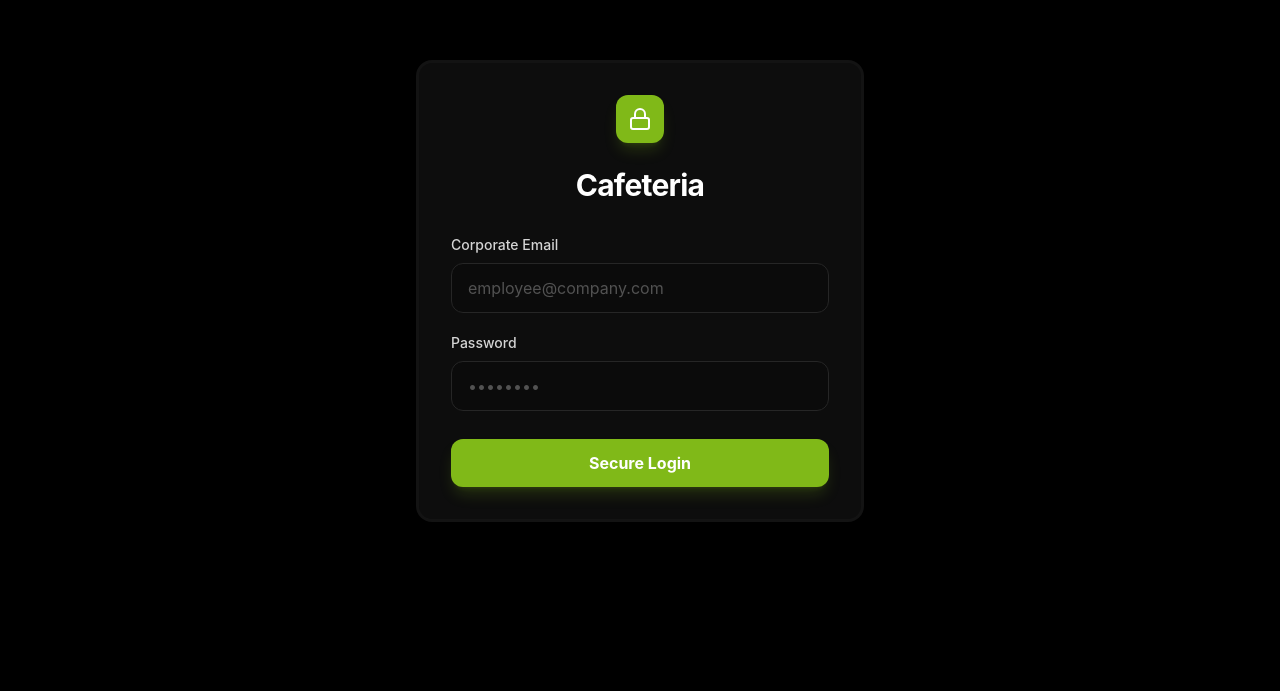
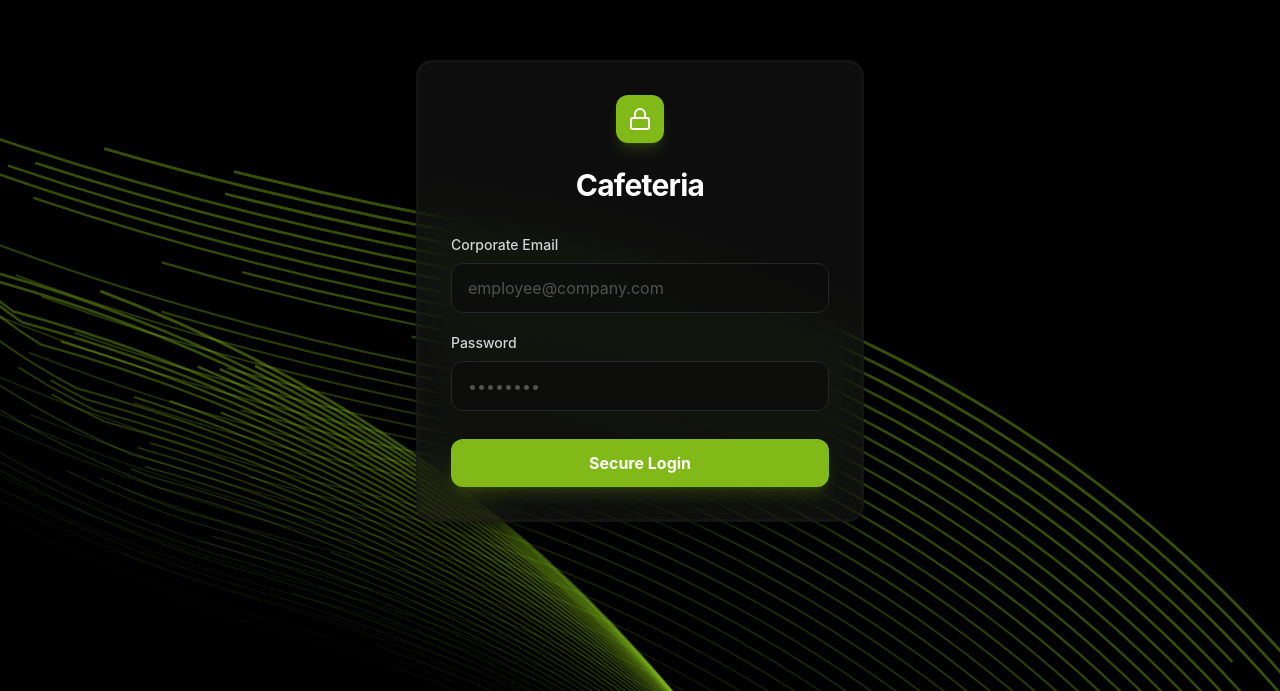
Before and after one commit to Senthil-Achievements/for-cafeteria, a React (Vite) app: page /for-cafeteria/login in a window 1280 px wide. Shown: the part 109-800 px from the top of the page. Built offline with nearby package versions, Linux system fonts and the light colour scheme.

Commit message:
fix: remove overlapping login background rendering to reveal animated paths

```diff
--- a/src/pages/Login.tsx
+++ b/src/pages/Login.tsx
@@ -34,11 +34,7 @@
     };
 
     return (
-        <div className="dark bg-black relative min-h-screen flex items-center justify-center px-4">
-            <div className="absolute inset-0 z-0">
-                {/* Background rendering is now globally handled by App.tsx wrapper */}
-            </div>
-
+        <div className="relative min-h-screen flex items-center justify-center px-4">
             <GlowCard
                 customSize
                 glowColor="green"
```
